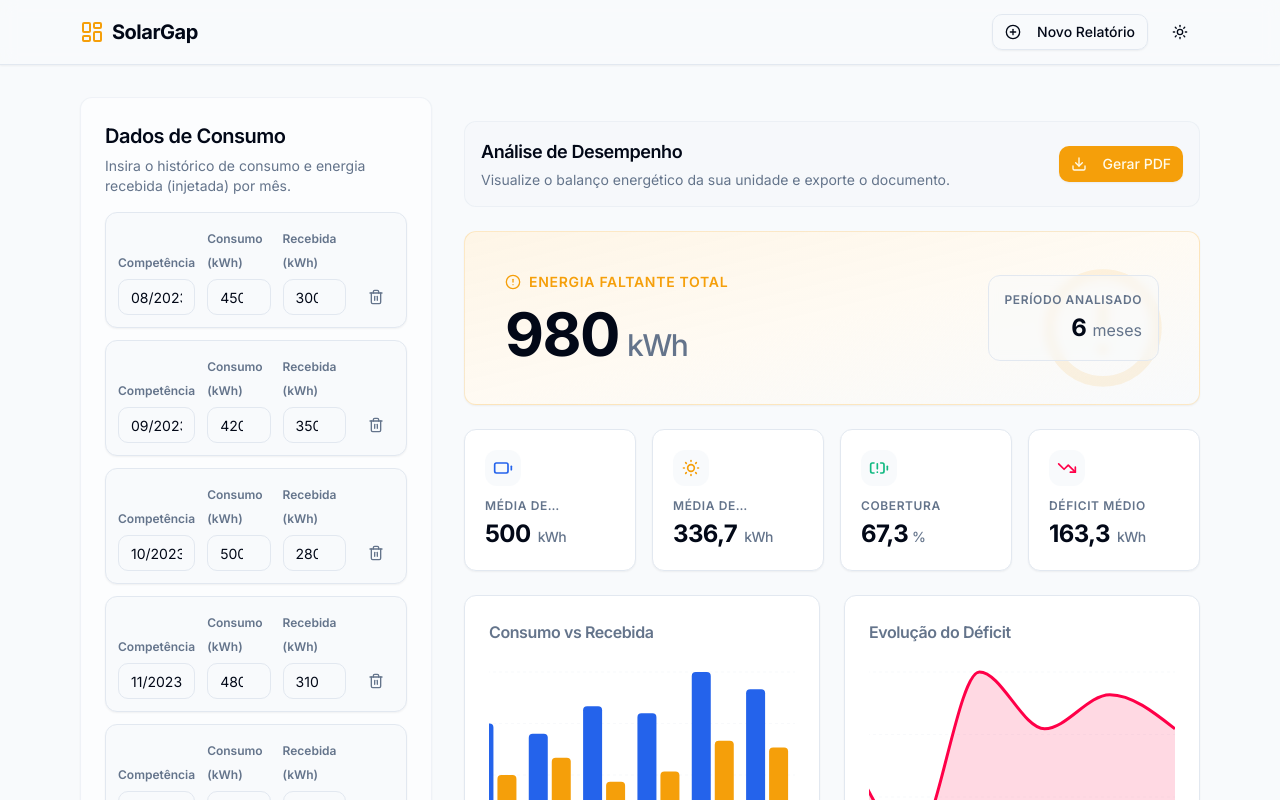
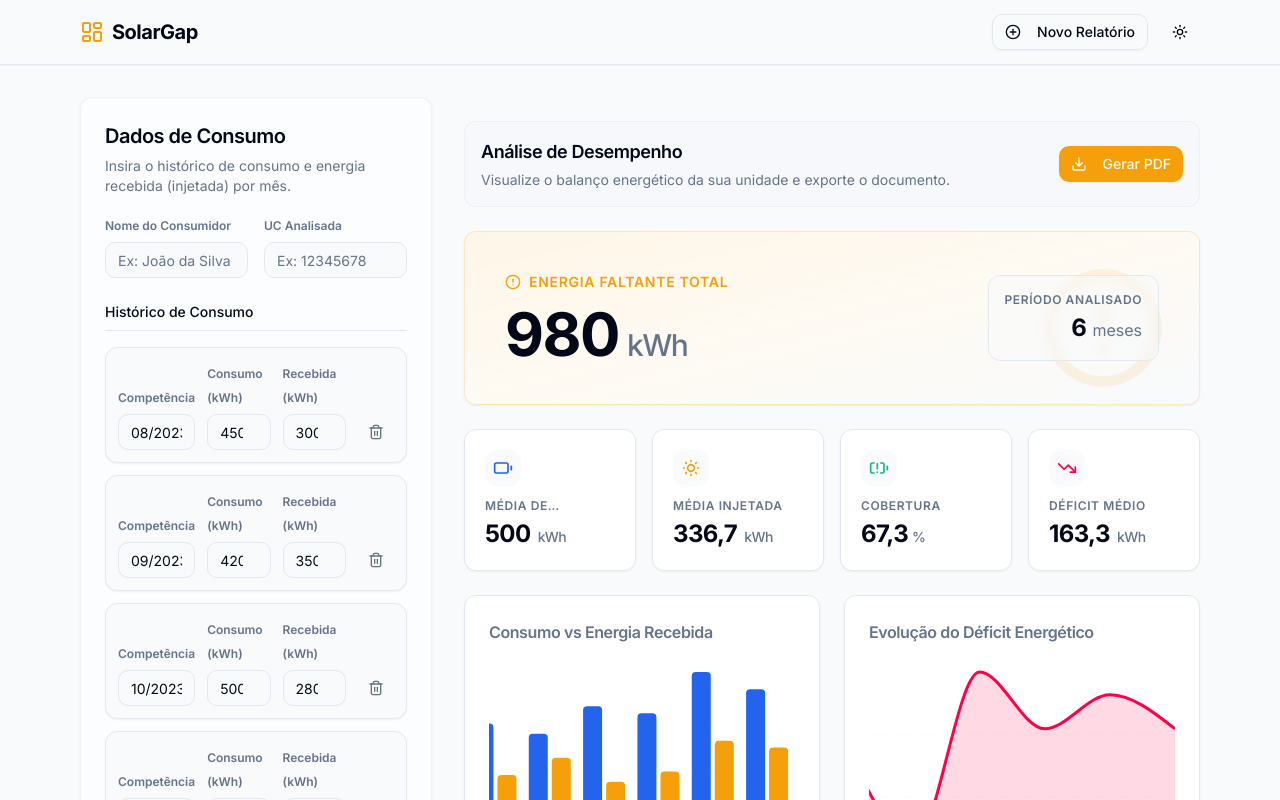
Before and after one commit to Kelvin-Elektra/elektra-insights-t7omo048c, a React (Vite) app: page / in a window 1280 px wide. Shown: the top 800 px of the page. Built offline with nearby package versions, Linux system fonts and the light colour scheme.

Commit message:
Add energy consumption and injection data input

```diff
--- a/src/components/solar/DataEntryForm.tsx
+++ b/src/components/solar/DataEntryForm.tsx
@@ -13,7 +13,15 @@ import { Label } from '@/components/ui/label'
 import { Plus, Trash2, Zap } from 'lucide-react'
 
 export function DataEntryForm() {
-  const { draftEntries, setDraftEntries, generateReport } = useSolar()
+  const {
+    consumerName,
+    setConsumerName,
+    ucNumber,
+    setUcNumber,
+    draftEntries,
+    setDraftEntries,
+    generateReport,
+  } = useSolar()
 
   const handleMonthChange = (id: string, value: string) => {
     let formatted = value.replace(/\D/g, '')
@@ -46,7 +54,37 @@ export function DataEntryForm() {
           Insira o histórico de consumo e energia recebida (injetada) por mês.
         </CardDescription>
       </CardHeader>
-      <CardContent className="flex-1 space-y-4">
+      <CardContent className="flex-1 space-y-6">
+        <div className="grid grid-cols-1 sm:grid-cols-2 gap-4">
+          <div className="space-y-1.5">
+            <Label htmlFor="consumerName" className="text-xs font-semibold text-muted-foreground">
+              Nome do Consumidor
+            </Label>
+            <Input
+              id="consumerName"
+              placeholder="Ex: João da Silva"
+              value={consumerName}
+              onChange={(e) => setConsumerName(e.target.value)}
+              className="h-9 text-sm"
+            />
+          </div>
+          <div className="space-y-1.5">
+            <Label htmlFor="ucNumber" className="text-xs font-semibold text-muted-foreground">
+              UC Analisada
+            </Label>
+            <Input
+              id="ucNumber"
+              placeholder="Ex: 12345678"
+              value={ucNumber}
+              onChange={(e) => setUcNumber(e.target.value)}
+              className="h-9 text-sm"
+            />
+          </div>
+        </div>
+
+        <div className="space-y-4">
+          <h3 className="text-sm font-medium border-b pb-2">Histórico de Consumo</h3>
+
           {draftEntries.length === 0 ? (
             <div className="text-center text-sm text-muted-foreground py-12 px-4 border-2 border-dashed rounded-xl bg-muted/30">
               Nenhum dado inserido. Adicione um mês para começar a análise.
@@ -59,7 +97,9 @@ export function DataEntryForm() {
                   className="grid grid-cols-1 sm:grid-cols-[1fr_1fr_1fr_auto] gap-3 items-end animate-slide-down bg-background p-4 sm:p-3 rounded-lg border shadow-sm transition-all hover:border-primary/30"
                 >
                   <div className="space-y-1.5 w-24 sm:w-auto">
-                  <Label className="text-xs font-semibold text-muted-foreground">Competência</Label>
+                    <Label className="text-xs font-semibold text-muted-foreground">
+                      Competência
+                    </Label>
                     <Input
                       type="text"
                       placeholder="MM/AAAA"
@@ -110,11 +150,12 @@ export function DataEntryForm() {
           )}
           <Button
             variant="outline"
-          className="w-full mt-4 border-dashed hover:bg-muted/50 hover:border-primary/50 transition-colors"
+            className="w-full mt-2 border-dashed hover:bg-muted/50 hover:border-primary/50 transition-colors"
             onClick={addRow}
           >
             <Plus className="h-4 w-4 mr-2" /> Adicionar Mês
           </Button>
+        </div>
       </CardContent>
       <CardFooter className="pt-4 border-t bg-muted/10 rounded-b-xl">
         <Button
--- a/src/components/solar/ReportDashboard.tsx
+++ b/src/components/solar/ReportDashboard.tsx
@@ -35,7 +35,7 @@ const chartConfig = {
 } satisfies ChartConfig
 
 export function ReportDashboard() {
-  const { reportEntries } = useSolar()
+  const { reportEntries, consumerName, ucNumber } = useSolar()
 
   if (!reportEntries || reportEntries.length === 0) {
     return (
@@ -88,25 +88,47 @@ export function ReportDashboard() {
   const coveragePercent = totalConsumption ? (totalReceived / totalConsumption) * 100 : 0
 
   return (
-    <div className="space-y-6 animate-fade-in-up print:m-0 print:space-y-4">
+    <div className="space-y-6 animate-fade-in-up print:m-0 print:space-y-6 max-w-5xl mx-auto">
       <style>{`
         @media print {
-          body { -webkit-print-color-adjust: exact; print-color-adjust: exact; }
-          @page { margin: 10mm; size: A4 portrait; }
+          body {
+            -webkit-print-color-adjust: exact;
+            print-color-adjust: exact;
+            background: white;
+            padding: 20mm; /* Extra padding to avoid cutoffs when margins are zero */
+          }
+          @page { margin: 0; size: A4 portrait; }
           .lucide { width: 1.2rem; height: 1.2rem; }
         }
       `}</style>
 
       {/* Print Header */}
       <div className="hidden print:block text-center border-b pb-6 mb-6">
-        <div className="flex items-center justify-center gap-3 mb-2">
-          <SunMedium className="h-8 w-8 text-primary" />
+        <div className="flex items-center justify-center gap-3 mb-4">
+          <SunMedium className="h-10 w-10 text-primary" />
           <h1 className="text-3xl font-bold tracking-tight text-foreground">
             Relatório de Energia Solar
           </h1>
         </div>
+
+        {(consumerName || ucNumber) && (
+          <div className="flex justify-center items-center gap-6 text-base font-medium mb-4 bg-muted/20 py-2 rounded-lg inline-flex px-8">
+            {consumerName && (
+              <div>
+                <span className="text-muted-foreground font-normal">Consumidor:</span>{' '}
+                {consumerName}
+              </div>
+            )}
+            {ucNumber && (
+              <div>
+                <span className="text-muted-foreground font-normal">UC:</span> {ucNumber}
+              </div>
+            )}
+          </div>
+        )}
+
         <p className="text-muted-foreground text-sm">
-          Demonstrativo de consumo e geração • Gerado em {new Date().toLocaleDateString('pt-BR')}
+          Demonstrativo de balanço energético • Gerado em {new Date().toLocaleDateString('pt-BR')}
         </p>
       </div>
 
@@ -164,7 +186,7 @@ export function ReportDashboard() {
           color="text-secondary"
         />
         <MetricCard
-          title="Média de Créditos"
+          title="Média Injetada"
           value={avgReceived}
           icon={SunMedium}
           color="text-primary"
@@ -185,15 +207,18 @@ export function ReportDashboard() {
       </div>
 
       {/* Charts */}
-      <div className="grid grid-cols-1 xl:grid-cols-2 gap-6 print:block print:space-y-6">
-        <Card className="shadow-sm print:break-inside-avoid print:shadow-none">
-          <CardHeader className="pb-2">
+      <div className="grid grid-cols-1 xl:grid-cols-2 gap-6 print:flex print:flex-col print:items-center print:gap-8 print:w-full">
+        <Card className="shadow-sm print:break-inside-avoid print:shadow-none print:w-full">
+          <CardHeader className="pb-2 print:text-center">
             <CardTitle className="text-base font-semibold text-muted-foreground">
-              Consumo vs Recebida
+              Consumo vs Energia Recebida
             </CardTitle>
           </CardHeader>
-          <CardContent>
-            <ChartContainer config={chartConfig} className="h-[300px] w-full aspect-auto">
+          <CardContent className="print:flex print:justify-center">
+            <ChartContainer
+              config={chartConfig}
+              className="h-[300px] w-full aspect-auto print:max-w-3xl"
+            >
               <BarChart data={chartData} margin={{ top: 20, right: 0, left: -20, bottom: 0 }}>
                 <CartesianGrid vertical={false} strokeDasharray="3 3" opacity={0.5} />
                 <XAxis
@@ -225,14 +250,17 @@ export function ReportDashboard() {
           </CardContent>
         </Card>
 
-        <Card className="shadow-sm print:break-inside-avoid print:shadow-none mt-6 xl:mt-0">
-          <CardHeader className="pb-2">
+        <Card className="shadow-sm print:break-inside-avoid print:shadow-none mt-6 xl:mt-0 print:w-full">
+          <CardHeader className="pb-2 print:text-center">
             <CardTitle className="text-base font-semibold text-muted-foreground">
-              Evolução do Déficit
+              Evolução do Déficit Energético
             </CardTitle>
           </CardHeader>
-          <CardContent>
-            <ChartContainer config={chartConfig} className="h-[300px] w-full aspect-auto">
+          <CardContent className="print:flex print:justify-center">
+            <ChartContainer
+              config={chartConfig}
+              className="h-[300px] w-full aspect-auto print:max-w-3xl"
+            >
               <AreaChart data={chartData} margin={{ top: 20, right: 0, left: -20, bottom: 0 }}>
                 <CartesianGrid vertical={false} strokeDasharray="3 3" opacity={0.5} />
                 <XAxis
@@ -256,6 +284,11 @@ export function ReportDashboard() {
             </ChartContainer>
           </CardContent>
         </Card>
+      </div>
+
+      {/* Print Footer */}
+      <div className="hidden print:block mt-12 pt-6 border-t text-center text-sm font-medium text-muted-foreground print:break-inside-avoid">
+        <p>Produto por Elektra Engenharia & Soluções</p>
       </div>
     </div>
   )
--- a/src/stores/solar-context.tsx
+++ b/src/stores/solar-context.tsx
@@ -8,6 +8,10 @@ export interface SolarEntry {
 }
 
 interface SolarContextType {
+  consumerName: string
+  setConsumerName: React.Dispatch<React.SetStateAction<string>>
+  ucNumber: string
+  setUcNumber: React.Dispatch<React.SetStateAction<string>>
   draftEntries: SolarEntry[]
   setDraftEntries: React.Dispatch<React.SetStateAction<SolarEntry[]>>
   reportEntries: SolarEntry[] | null
@@ -27,6 +31,8 @@ const initialMockData: SolarEntry[] = [
 ]
 
 export const SolarProvider = ({ children }: { children: ReactNode }) => {
+  const [consumerName, setConsumerName] = useState<string>('')
+  const [ucNumber, setUcNumber] = useState<string>('')
   const [draftEntries, setDraftEntries] = useState<SolarEntry[]>(initialMockData)
   const [reportEntries, setReportEntries] = useState<SolarEntry[] | null>(initialMockData)
 
@@ -48,7 +54,17 @@ export const SolarProvider = ({ children }: { children: ReactNode }) => {
 
   return (
     <SolarContext.Provider
-      value={{ draftEntries, setDraftEntries, reportEntries, generateReport, reset }}
+      value={{
+        consumerName,
+        setConsumerName,
+        ucNumber,
+        setUcNumber,
+        draftEntries,
+        setDraftEntries,
+        reportEntries,
+        generateReport,
+        reset,
+      }}
     >
       {children}
     </SolarContext.Provider>
```
Also changed, not shown: .skip.config.json, 1 other file (tests, documents, lock files or other folders). Lines whose indentation alone changed are shown as unchanged.
